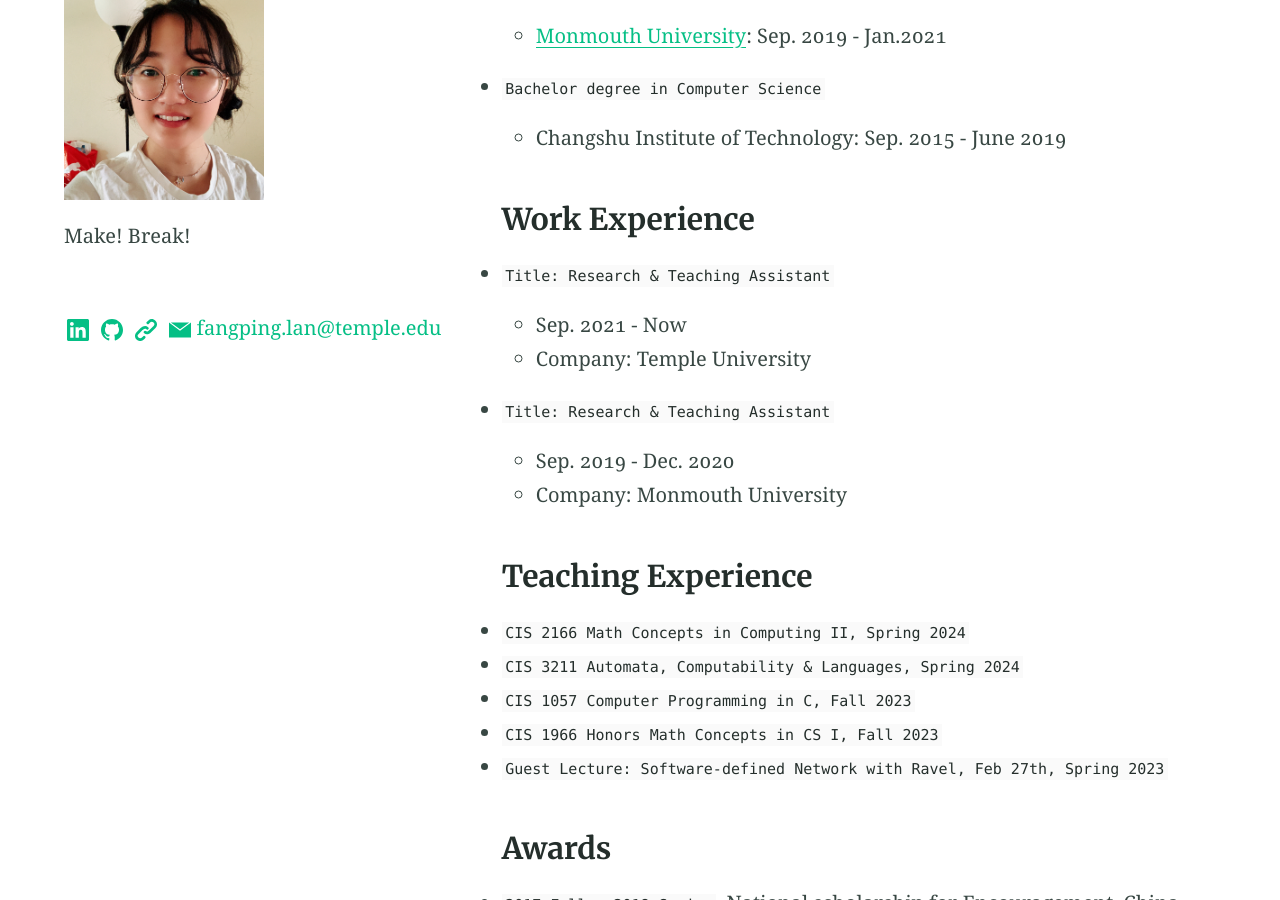
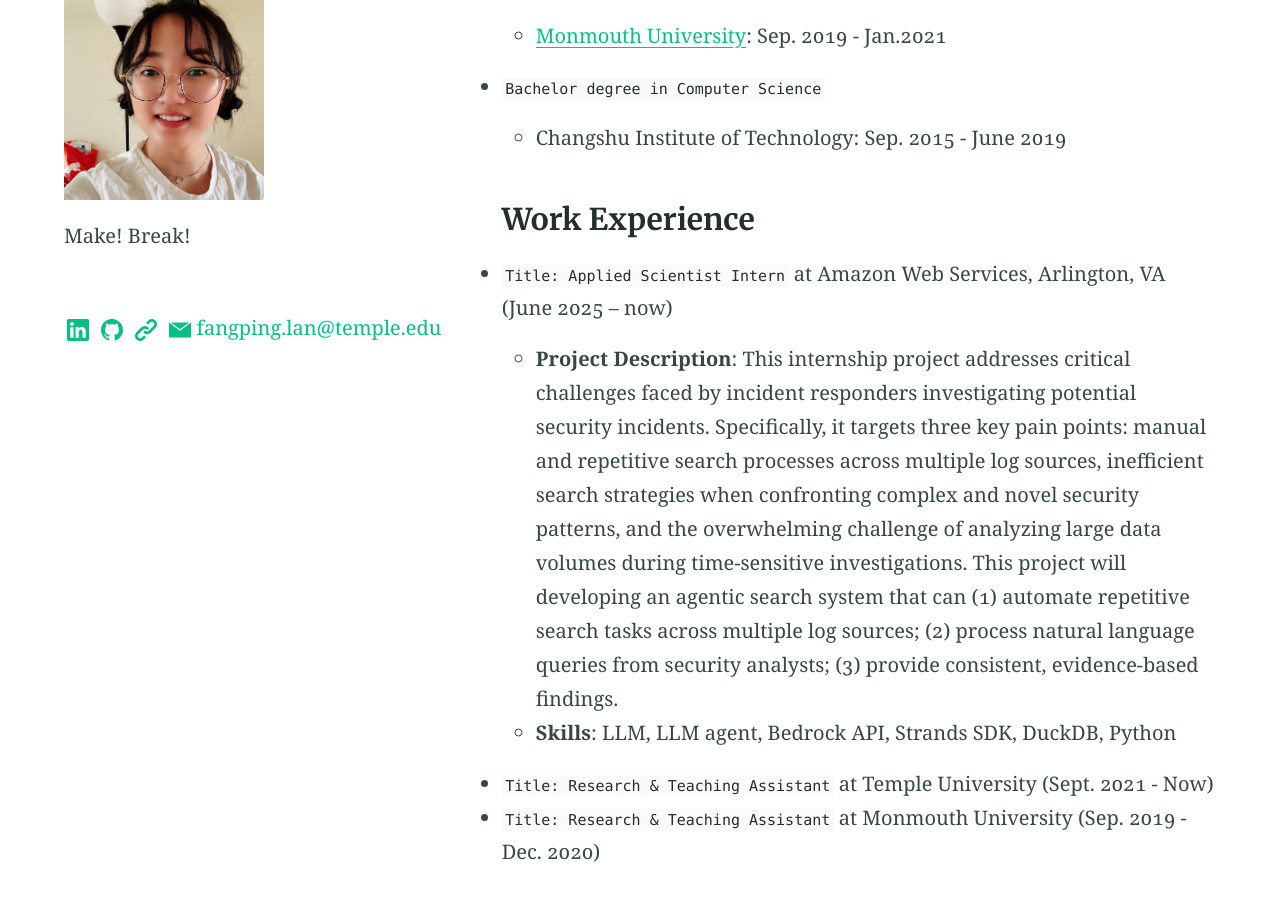
Before and after one commit to lanfangping/lanfangping.github.io, a Jekyll site: the page built from index.md, in a window 1280 px wide and 900 px high, scrolled down 900 px. Built offline with Jekyll 4.4.1, drawn with Linux system fonts in a browser that asks for light colours.

```diff
--- a/index.md
+++ b/index.md
@@ -24,14 +24,14 @@ I am currently a PhD student at [Temple University](https://www.temple.edu/) in
   - Changshu Institute of Technology: Sep. 2015 - June 2019
 
 ### Work Experience
+- `Title: Applied Scientist Intern` at Amazon Web Services, Arlington, VA (June 2025 – now)
+  - **Project Description**: This internship project addresses critical challenges faced by incident responders investigating potential security incidents. Specifically, it targets three key pain points: manual and repetitive search processes across multiple log sources, inefficient search strategies when confronting complex and novel security patterns, and the overwhelming challenge of analyzing large data volumes during time-sensitive investigations. This project will developing an agentic search system that can (1) automate repetitive search tasks across multiple log sources; (2) process natural language queries from security analysts; (3) provide consistent, evidence-based findings.
+  - **Skills**: LLM, LLM agent, Bedrock API, Strands SDK, DuckDB, Python
 
-- `Title: Research & Teaching Assistant`
-  - Sep. 2021 - Now
-  - Company: Temple University
 
-- `Title: Research & Teaching Assistant`
-  - Sep. 2019 - Dec. 2020
-  - Company: Monmouth University
+- `Title: Research & Teaching Assistant` at Temple University (Sept. 2021 - Now)
+
+- `Title: Research & Teaching Assistant` at Monmouth University (Sep. 2019 - Dec. 2020)
 
 ### Teaching Experience
 - `CIS 2166 Math Concepts in Computing II, Spring 2024`
@@ -39,8 +39,6 @@ I am currently a PhD student at [Temple University](https://www.temple.edu/) in
 - `CIS 1057 Computer Programming in C, Fall 2023`
 - `CIS 1966 Honors Math Concepts in CS I, Fall 2023`
 - `Guest Lecture: Software-defined Network with Ravel, Feb 27th, Spring 2023`
-
-
 
 ### Awards
 
```
Also changed, not shown: publications.md (+1 -1 lines), 4 other files.
